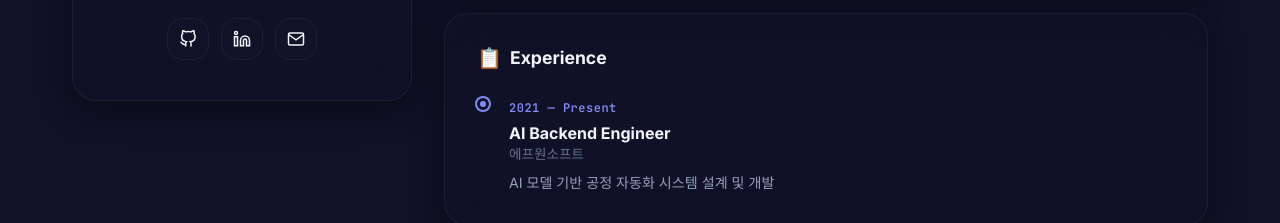
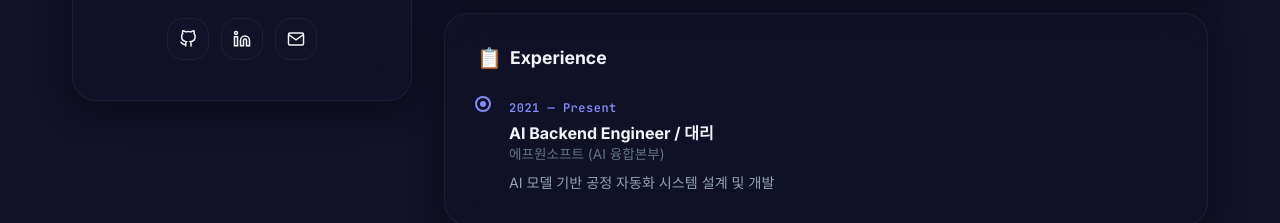
Before and after one commit to currentJob/currentJob.github.io, a React (Create React App) app: page / in a window 1280 px wide. Shown: the part 1500-1723 px from the top of the page. Built offline with nearby package versions, Linux system fonts and the light colour scheme.

Commit message:
근무 이력 부서 및 직급 정보 업데이트

```diff
--- a/src/data/portfolioData.js
+++ b/src/data/portfolioData.js
@@ -32,8 +32,8 @@ export const profileData = {
   experience: [
     {
       year: "2021 — Present",
-      role: "AI Backend Engineer",
-      company: "에프원소프트",
+      role: "AI Backend Engineer / 대리",
+      company: "에프원소프트 (AI 융합본부)",
       desc: "AI 모델 기반 공정 자동화 시스템 설계 및 개발",
     }
   ],
```
